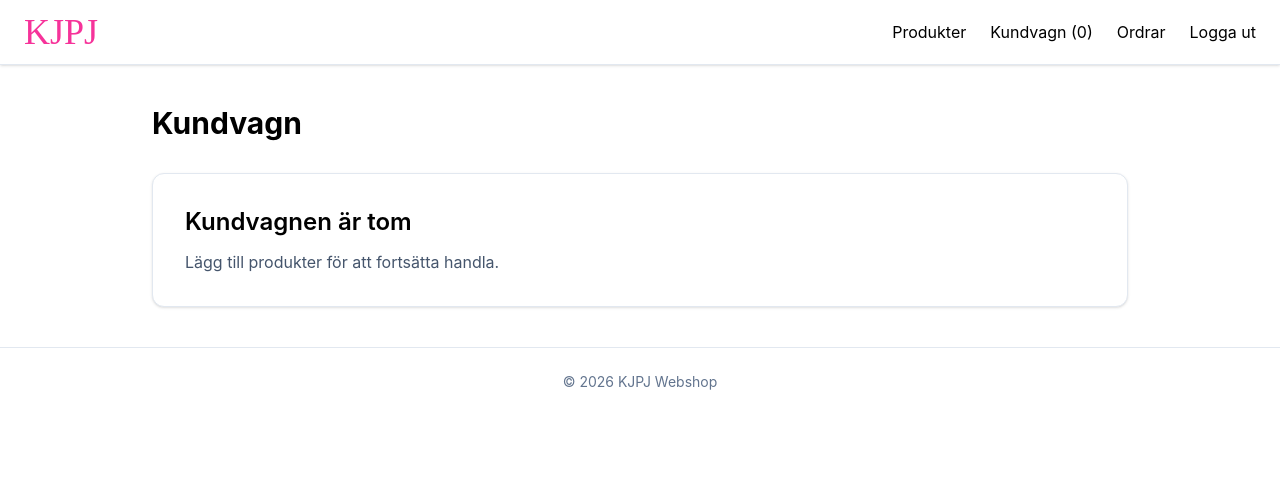
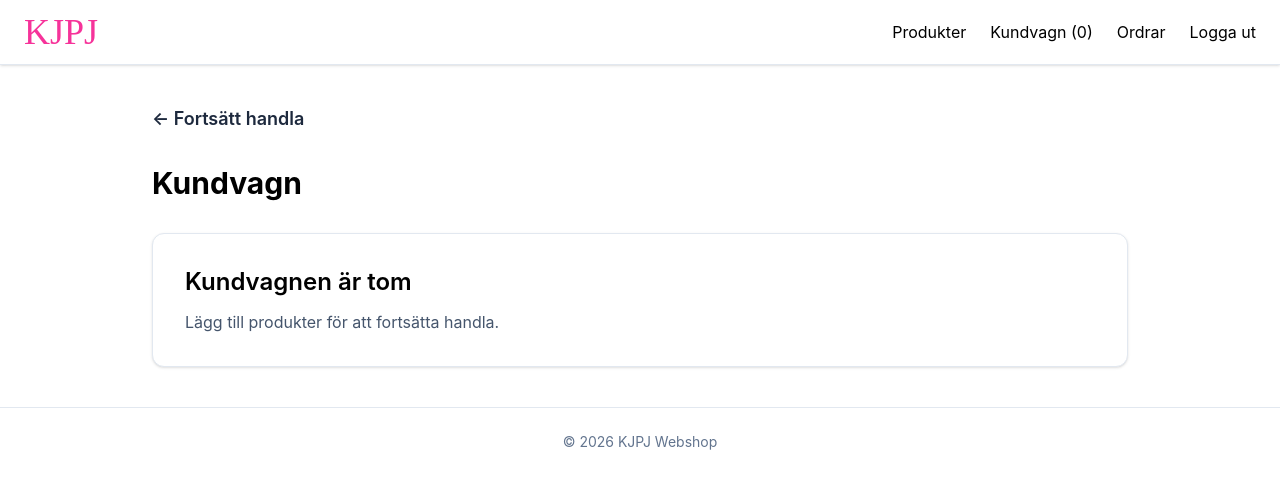
Before and after one commit to JohannaVii/Frontend, a React (Vite) app: page /cart in a window 1280 px wide. Shown: the top 486 px of the page. Built offline with nearby package versions, Linux system fonts and the light colour scheme; no server answers; sample sign-in values are in the browser's storage.

Commit message:
IMP-04 lägg till tillbaka-länkar

```diff
--- a/src/pages/AdminProductPage.tsx
+++ b/src/pages/AdminProductPage.tsx
@@ -1,4 +1,5 @@
 import { useEffect, useState } from "react";
+import { Link } from "react-router-dom";
 import type { Product } from "../types/product";
 import ProductCard from "../components/ProductCard";
 import { getProducts } from "../services/productService";
@@ -35,6 +36,12 @@ const AdminProductPage = () => {
 
   return (
     <main className="mx-auto max-w-5xl px-6 py-10">
+      <Link
+        to="/products"
+        className="mb-8 inline-block text-lg font-semibold text-slate-800"
+      >
+        ← Tillbaka
+      </Link>
       <h1 className="mb-8 text-3xl font-bold">Admin - Produkter</h1>
 
       <div className="space-y-10">
--- a/src/pages/CartPage.tsx
+++ b/src/pages/CartPage.tsx
@@ -1,5 +1,6 @@
 import Cart from "../components/Cart";
 import type { CartItem } from "../types/cart";
+import { Link } from "react-router-dom";
 
 type CartPageProps = {
   cartItems: CartItem[];
@@ -16,6 +17,12 @@ const CartPage = ({
 }: CartPageProps) => {
   return (
     <main className="mx-auto max-w-5xl px-6 py-10">
+      <Link
+        to="/products"
+        className="mb-8 inline-block text-lg font-semibold text-slate-800"
+      >
+        ← Fortsätt handla
+      </Link>
       <h1 className="mb-8 text-3xl font-bold">Kundvagn</h1>
 
       <Cart
--- a/src/pages/ProductCreatePage.tsx
+++ b/src/pages/ProductCreatePage.tsx
@@ -2,7 +2,7 @@ import ProductForm from "../components/ProductForm";
 import type { Category } from "../types/category";
 import { createProduct } from "../services/productService";
 import { useState } from "react";
-import { useNavigate } from "react-router-dom";
+import { Link, useNavigate } from "react-router-dom";
 
 const ProductCreatePage = () => {
 
@@ -40,6 +40,12 @@ const ProductCreatePage = () => {
 
   return (
     <main className="mx-auto max-w-5xl px-6 py-10">
+      <Link
+        to="/adminPage"
+        className="mb-8 inline-block text-lg font-semibold text-slate-800"
+      >
+        ← Tillbaka
+      </Link>
       <h1 className="mb-8 text-3xl font-bold">Skapa produkt</h1>
       {message && (
         <p className="mb-4 rounded bg-green-100 p-3 text-green-800">
--- a/src/pages/ProductDetailPage.tsx
+++ b/src/pages/ProductDetailPage.tsx
@@ -1,4 +1,4 @@
-import { useParams } from "react-router-dom";
+import { Link, useParams } from "react-router-dom";
 import { useState, useEffect } from "react";
 import type { Product } from "../types/product";
 import { getProductById } from "../services/productService";
@@ -67,6 +67,12 @@ function ProductDetailPage({ onAddToCart }: ProductDetailPageProps) {
 
         {/* Produktinformation till höger */}
         <div className="flex flex-col justify-center gap-4">
+          <Link
+            to="/products"
+            className="mb-8 self-start text-lg font-semibold text-slate-800"
+          >
+            ← Tillbaka
+          </Link>
           <h1 className="text-3xl font-bold text-slate-900">{product.name}</h1>
           <p className="text-slate-600">{product.description}</p>
           <p className="text-sm text-slate-500">Kategori: {product.category}</p>
```
